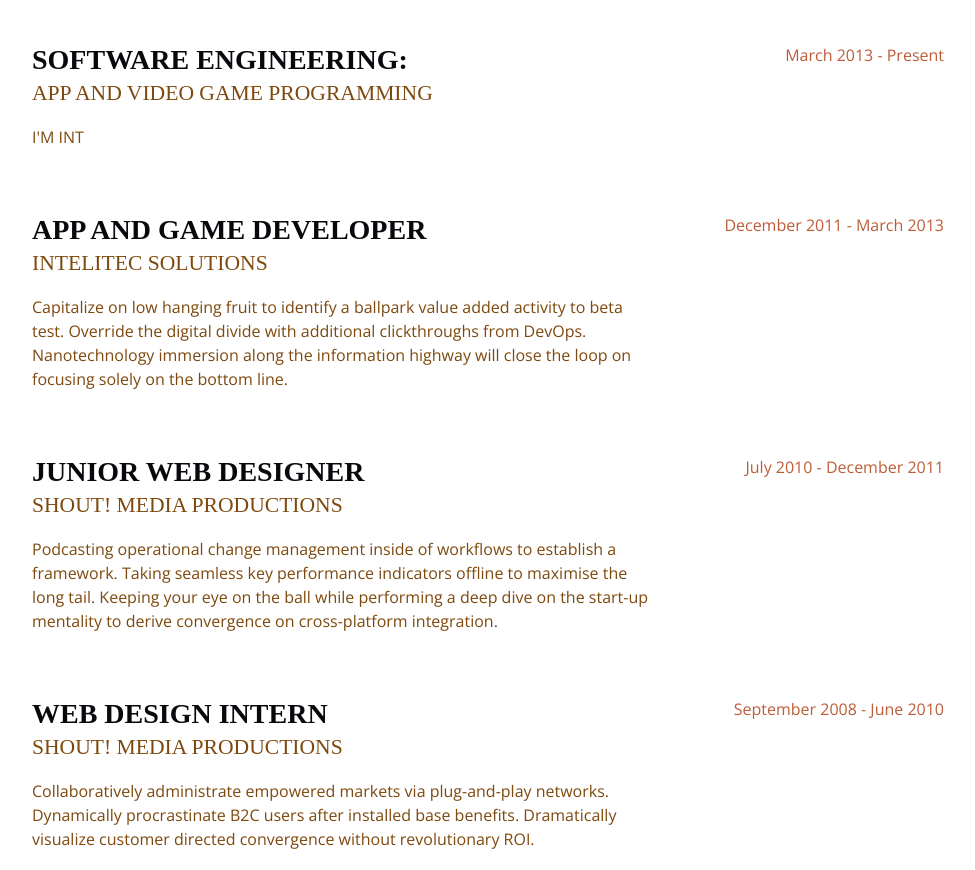
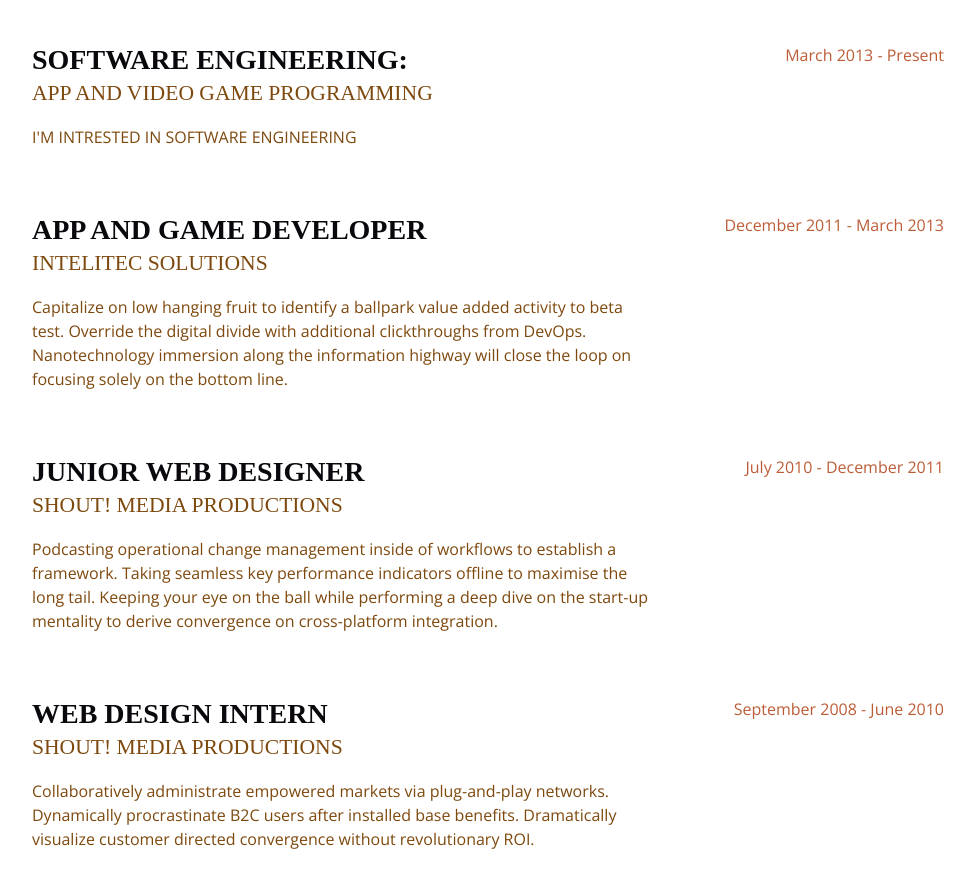
Before and after one commit to ZIfeanyi/Ifeanyi-Website, a website: page index.html in a window 1280 px wide. Shown: the part 920-1790 px from the top of the page, without its empty margins (288-1263 px from the left). Drawn offline with nearby package versions, Linux system fonts and the light colour scheme; a web font is replaced by a local one.

Commit message:
Update index.html

```diff
--- a/index.html
+++ b/index.html
@@ -117,7 +117,7 @@
             <div class="resume-content mr-auto">
               <h3 class="mb-0">Software Engineering:</h3>
               <div class="subheading mb-3">App and Video Game programming</div>
-              <p>I'M INT</p>
+              <p>I'M INTRESTED IN SOFTWARE ENGINEERING</p>
             </div>
             <div class="resume-date text-md-right">
               <span class="text-primary">March 2013 - Present</span>
```
